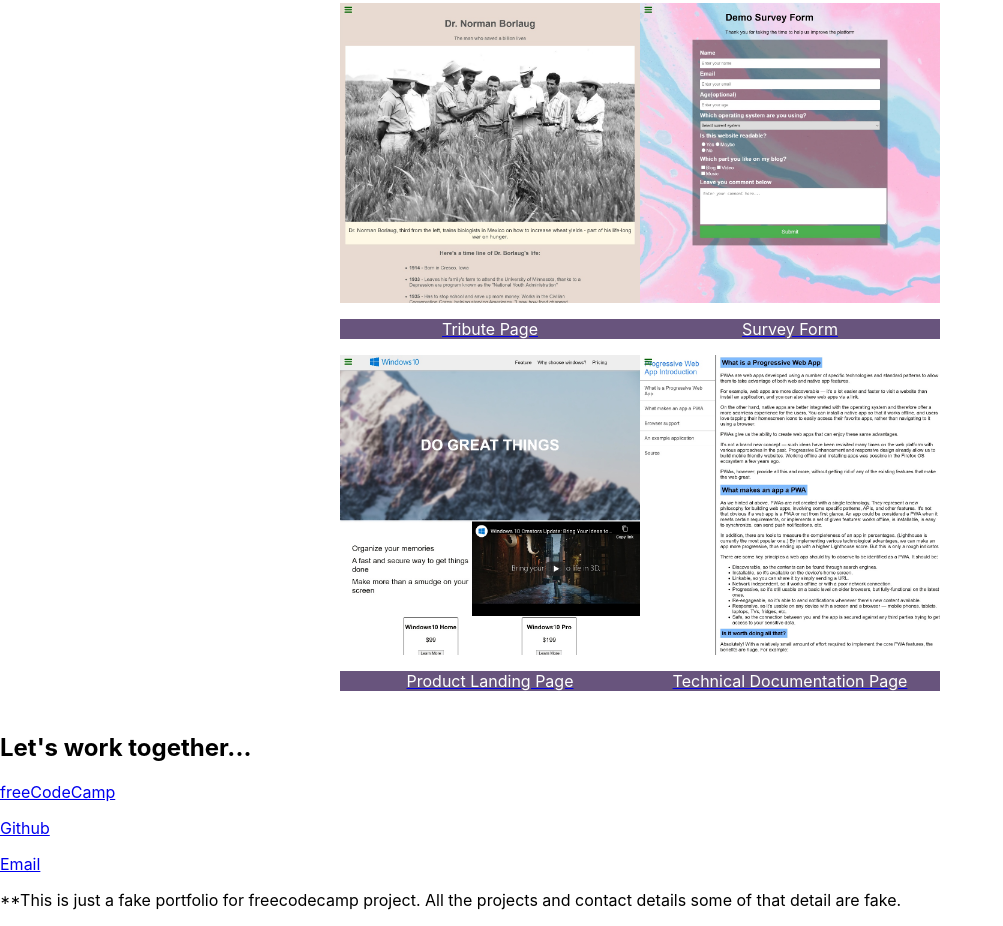
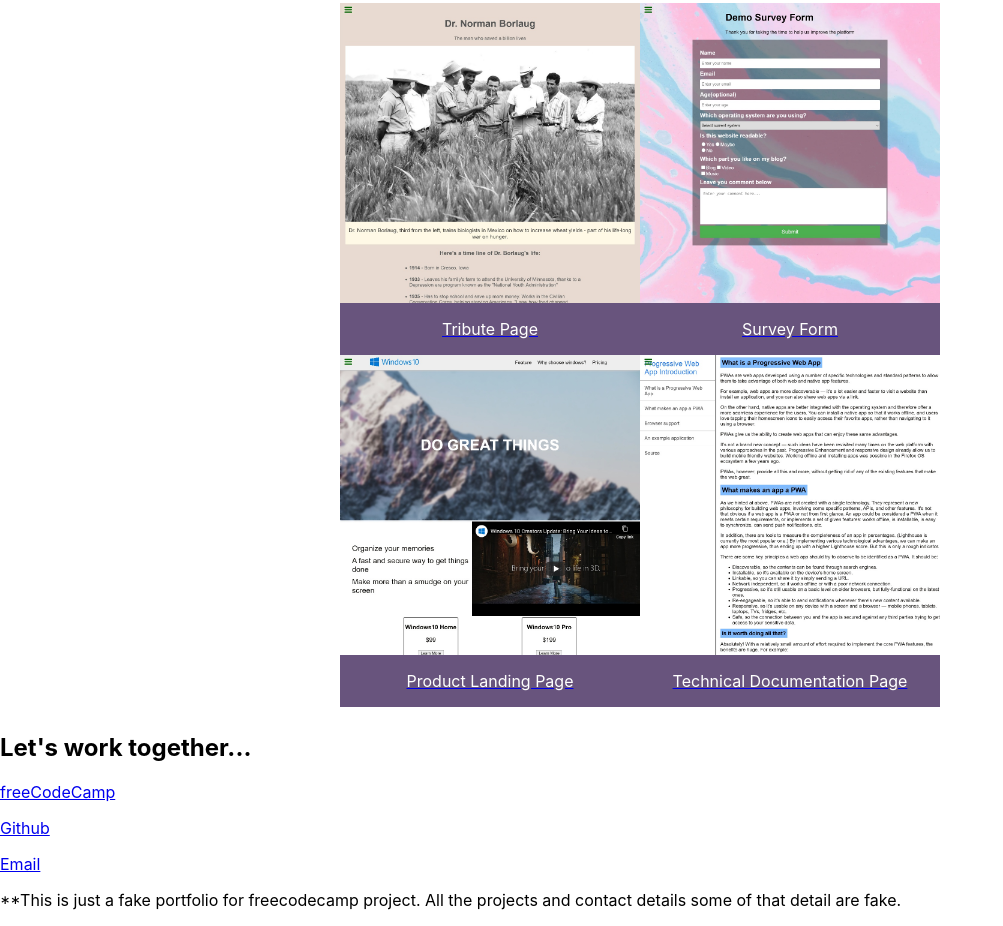
Before and after one commit to BattleOil/-FCC-Personal-Portfolio-Webpage, a plain HTML site: page docs/index.html in a window 1280 px wide. Shown: the part 937-1863 px from the top of the page, without its empty margins (0-1003 px from the left). Drawn offline with Linux system fonts and the light colour scheme.

Commit message:
Update index.html

```diff
--- a/docs/index.html
+++ b/docs/index.html
@@ -110,6 +110,9 @@
                         background-color:#68547d;
                         color:#FFF;
                         text-align:center;
+                        height: inherit;
+                            display: flex;
+                            justify-content: center;
                 }
         </style>
 </head>
@@ -133,13 +136,13 @@
         <section id="project project_1">
             <a href="https://battleoil.github.io/-FCC-Build-a-Tribute-Page/" target="_blank">
             <img src="https://raw.githubusercontent.com/BattleOil/-FCC-Personal-Portfolio-Webpage/master/docs/images/Tribute-Page.jpg" width="300px" title="Tribute-Page" alt="Tribute-Page"/>
-                    <div id="hover"><div id="text-background"><p class="project-tile">Tribute Page</p></div></div>
+                    <div id="text-background"><div id="hover"><p class="project-tile">Tribute Page</p></div></div>
             </a>
         </section>
         <section id="project project_2">
             <a href="https://battleoil.github.io/-FCC-Build-a-Survey-Form/" target="_blank">
             <img src="https://raw.githubusercontent.com/BattleOil/-FCC-Personal-Portfolio-Webpage/master/docs/images/Survey-Form.jpg" width="300px" title="Survey-Form" alt="Survey-Form"/>
-                    <div id="hover"><div id="text-background"><p class="project-tile">Survey Form</p></div></div>
+                    <div id="text-background"><div id="hover"><p class="project-tile">Survey Form</p></div></div>
             </a>
         </section>
         </diV>
@@ -147,13 +150,13 @@
         <section id="project project_3">
             <a href="https://battleoil.github.io/-FCC-Build-a-Product-Landing-Page/" target="_blank">
             <img src="https://raw.githubusercontent.com/BattleOil/-FCC-Personal-Portfolio-Webpage/master/docs/images/Product-Landing-Page.jpg" width="300px" title="Product-Landing-Page" alt="Product-Landing-Page"/>
-                    <div id="hover"><div id="text-background"><p class="project-tile">Product Landing Page</p></div></div>
+                    <div id="text-background"><div id="hover"><p class="project-tile">Product Landing Page</p></div></div>
             </a>
         </section>
         <section id="project project_4">
             <a href="https://battleoil.github.io/-FCC-Technical-Documentation-Page/" target="_blank">
             <img src="https://raw.githubusercontent.com/BattleOil/-FCC-Personal-Portfolio-Webpage/master/docs/images/Technical-Documentation-Page.jpg" width="300px" title="Technical-Documentation-Page" alt="Technical-Documentation-Page"/>
-                    <div id="hover"><div id="text-background"><p class="project-tile">Technical Documentation Page</p></div></div>
+                    <div id="text-background"><div id="hover"><p class="project-tile">Technical Documentation Page</p></div></div>
             </a>
         </section>
         </div>
```
